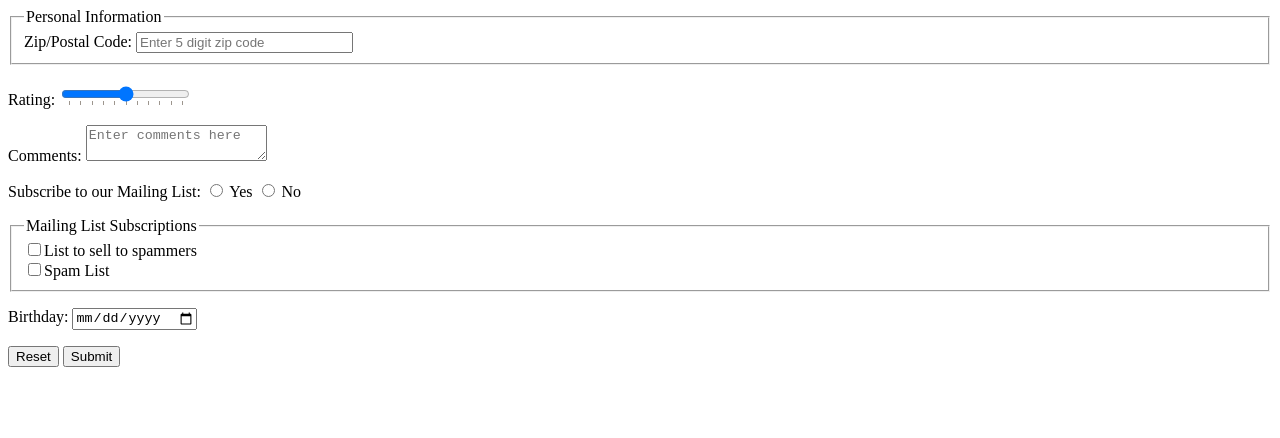
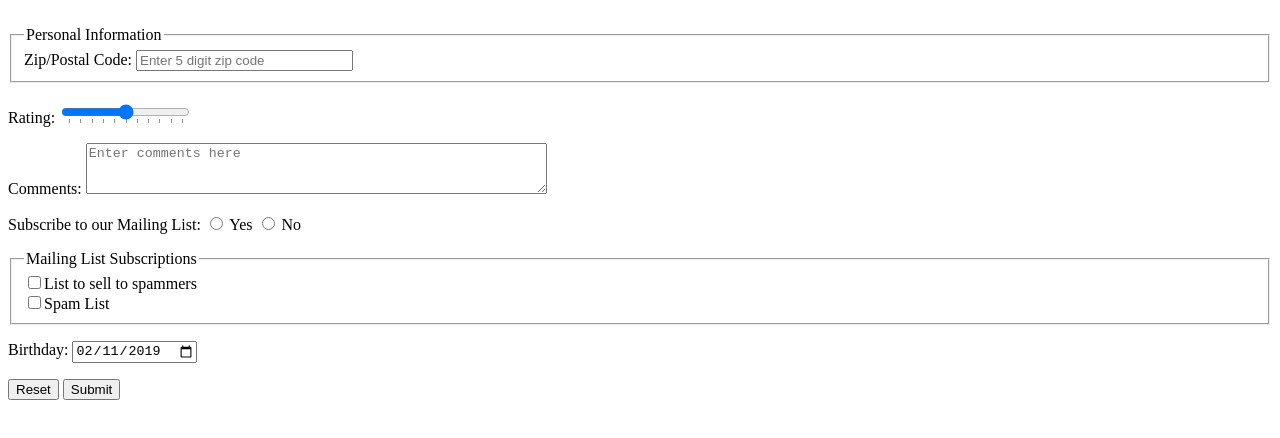
Before and after one commit to n-okonek/ICS225, a plain HTML site: page A2/form-assignment.html in a window 1280 px wide. Drawn offline with Linux system fonts and the light colour scheme.

Commit message:
finalized date field

```diff
--- a/A2/form-assignment.html
+++ b/A2/form-assignment.html
@@ -9,7 +9,9 @@
       <p class="browsehappy">You are using an <strong>outdated</strong> browser. Please <a href="#">upgrade your browser</a> to improve your experience.</p>
     <![endif]-->
     <form action="https://domfu.com/app2/cgi/echo.fcgi" method="post" id="myForm">
-      <input type="hidden" name="NSA" value="form2" />
+      <label for="NSA">&nbsp;
+        <input type="hidden" name="NSA" value="form2" id="NSA" />
+      </label>
       <fieldset>
         <legend>Personal Information</legend>
         <label for="zipCode">
@@ -39,7 +41,7 @@
       <p>
         <label for="comments">
           Comments:
-          <textarea name="comments" placeholder="Enter comments here" id="comments" spellcheck="true"></textarea>
+          <textarea name="comments" placeholder="Enter comments here" id="comments" spellcheck="true" rows="3" cols="55"></textarea>
         </label>
       </p>
       <p>
@@ -67,8 +69,8 @@
         </label>
       </p>
       <p>
-        <input type="reset" />
-        <input type="submit" name="submitForm" />
+        <button type="reset" id="reset" name="reset">Reset</button>
+        <button type="submit" name="submit" id="submit">Submit</button>
       </p>
     </form>
 
@@ -77,10 +79,11 @@
       var dateControl = document.querySelector('input[type="date"]'),
           today =  new Date();
           date = today.toISOString().slice(0,10);
-          yDay = today.setDate(today.getDate() - 1).toISOString().slice(0,10);
+          today.setDate(today.getDate() - 1);
+          yDay = today.toISOString().slice(0,10);
 
       dateControl.placeholder = date;
-      dateControl.Value = yDay;
+      dateControl.value = yDay;
 
     //]]>
     </script>
```
